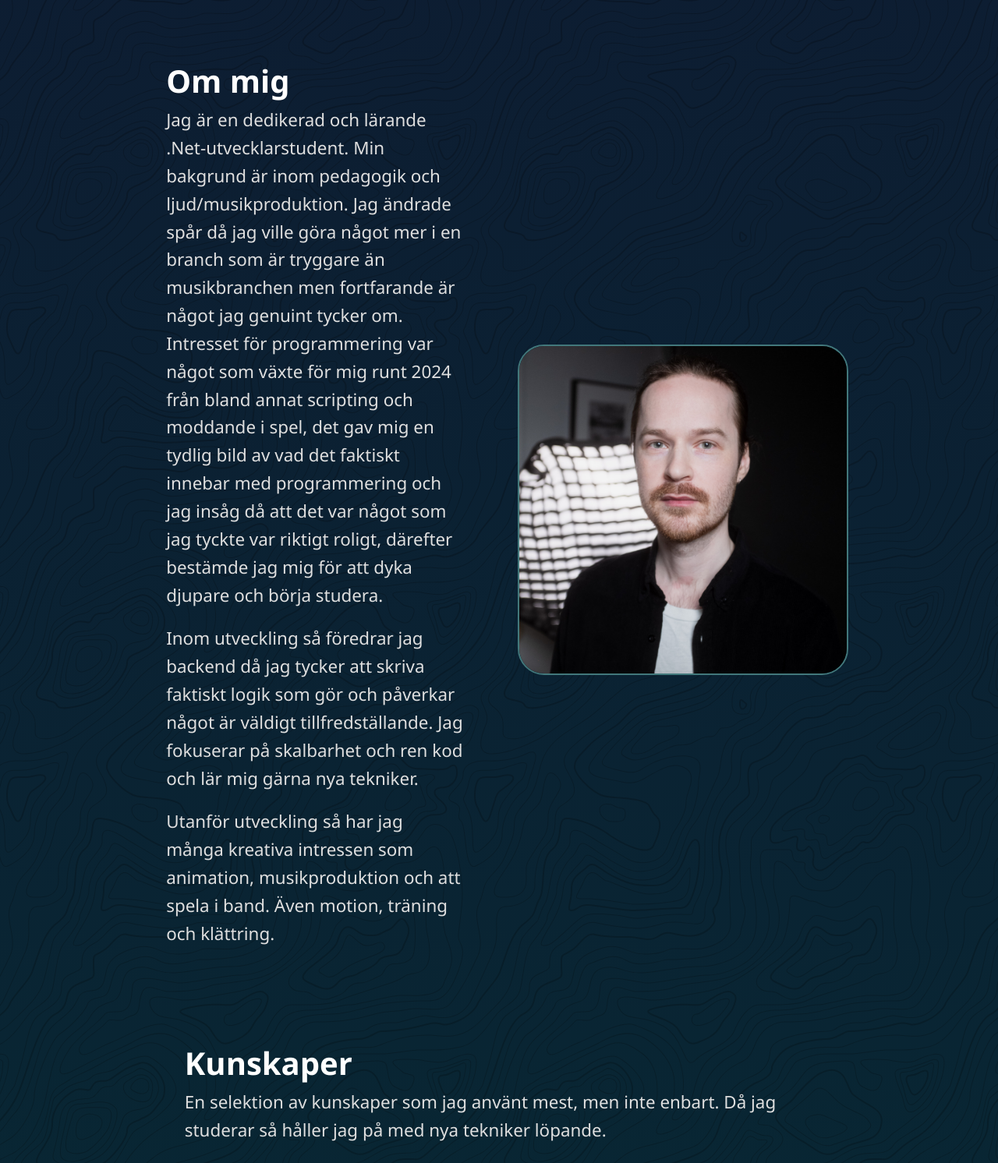
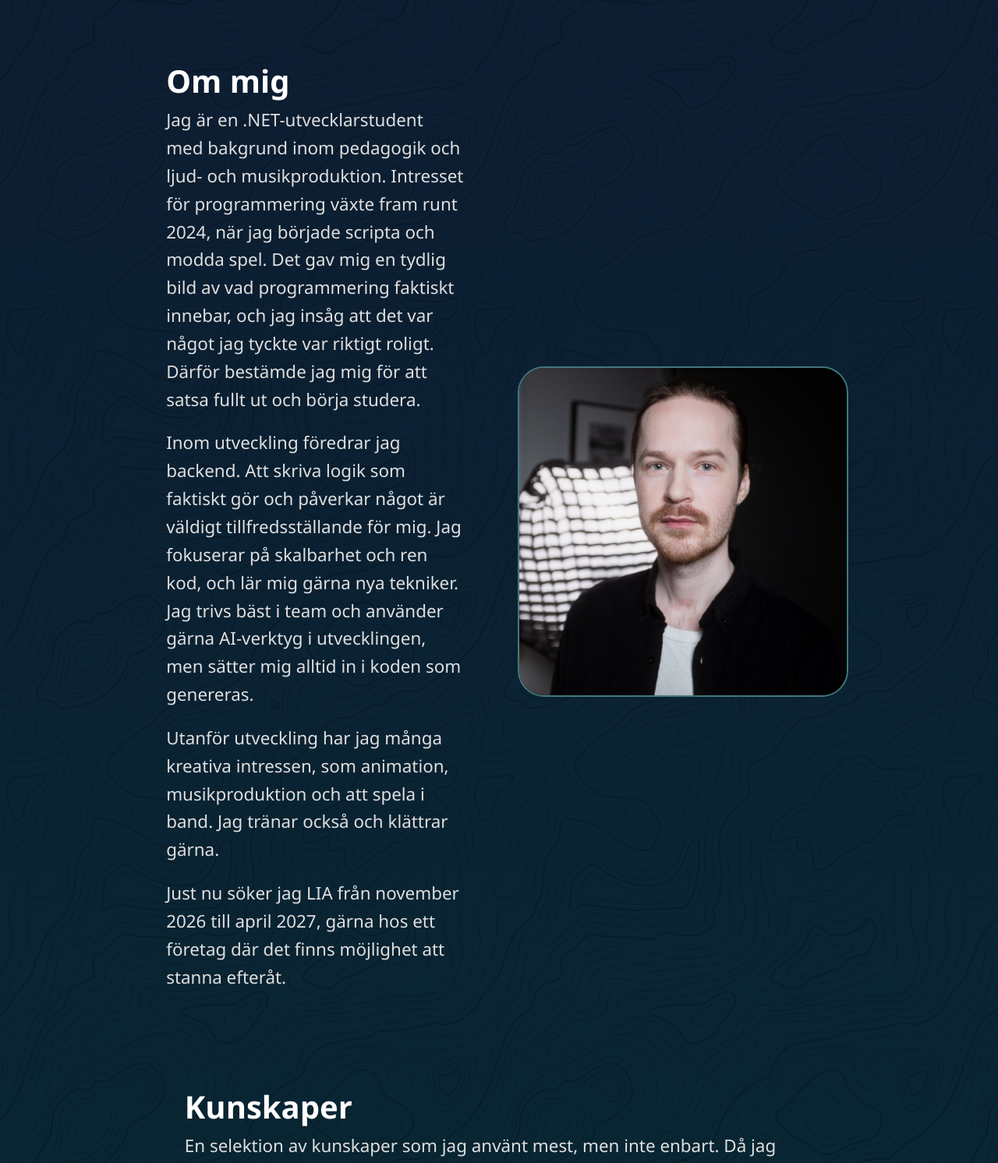
Before and after one commit to Samyh1214/samyh1214.github.io, a plain HTML site: page index.html in a window 1280 px wide. Shown: the part 980-2472 px from the top of the page at 78% size. Drawn offline with Linux system fonts and the light colour scheme.

Commit message:
update about text and cv

```diff
--- a/index.html
+++ b/index.html
@@ -71,20 +71,22 @@
                     <div class="two-grid-text">
                         <div class="wrapper">
                             <h1>Om mig</h1>
-                            <p> Jag är en dedikerad och lärande .Net-utvecklarstudent. Min bakgrund är inom pedagogik och
-                                ljud/musikproduktion. Jag ändrade spår då jag ville göra något mer i en branch som är tryggare än musikbranchen
-                                men fortfarande är något jag genuint tycker om. Intresset för programmering var något som växte för mig runt 2024
-                                från bland annat scripting och moddande i spel, det gav mig en tydlig bild av vad det faktiskt
-                                innebar med programmering och jag insåg då att det var något
-                                som jag tyckte var riktigt roligt, därefter bestämde jag mig för att dyka djupare och börja studera.
+                            <p> Jag är en .NET-utvecklarstudent med bakgrund inom pedagogik och ljud- och musikproduktion.
+                                Intresset för programmering växte fram runt 2024, när jag började scripta och modda spel.
+                                Det gav mig en tydlig bild av vad programmering faktiskt innebar, och jag insåg att det var något jag tyckte var riktigt roligt.
+                                Därför bestämde jag mig för att satsa fullt ut och börja studera.
                             </p>
                             <p>
-                                Inom utveckling så föredrar jag backend då jag tycker att skriva faktiskt logik som gör och påverkar något är
-                                väldigt tillfredställande. Jag fokuserar på skalbarhet och ren kod och lär mig gärna nya tekniker.
+                                Inom utveckling föredrar jag backend. Att skriva logik som faktiskt gör och påverkar något är väldigt tillfredsställande för mig.
+                                Jag fokuserar på skalbarhet och ren kod, och lär mig gärna nya tekniker.
+                                Jag trivs bäst i team och använder gärna AI-verktyg i utvecklingen, men sätter mig alltid in i koden som genereras.
                             </p>
                             <p>
-                                Utanför utveckling så har jag många kreativa intressen som animation, musikproduktion och att spela i band.
-                                Även motion, träning och klättring.
+                                Utanför utveckling har jag många kreativa intressen, som animation,
+                                musikproduktion och att spela i band. Jag tränar också och klättrar gärna.
+                            </p>
+                                                        <p>
+                                Just nu söker jag LIA från november 2026 till april 2027, gärna hos ett företag där det finns möjlighet att stanna efteråt.
                             </p>
                         </div>
                     </div>
```
Also changed, not shown: 1 other file.
